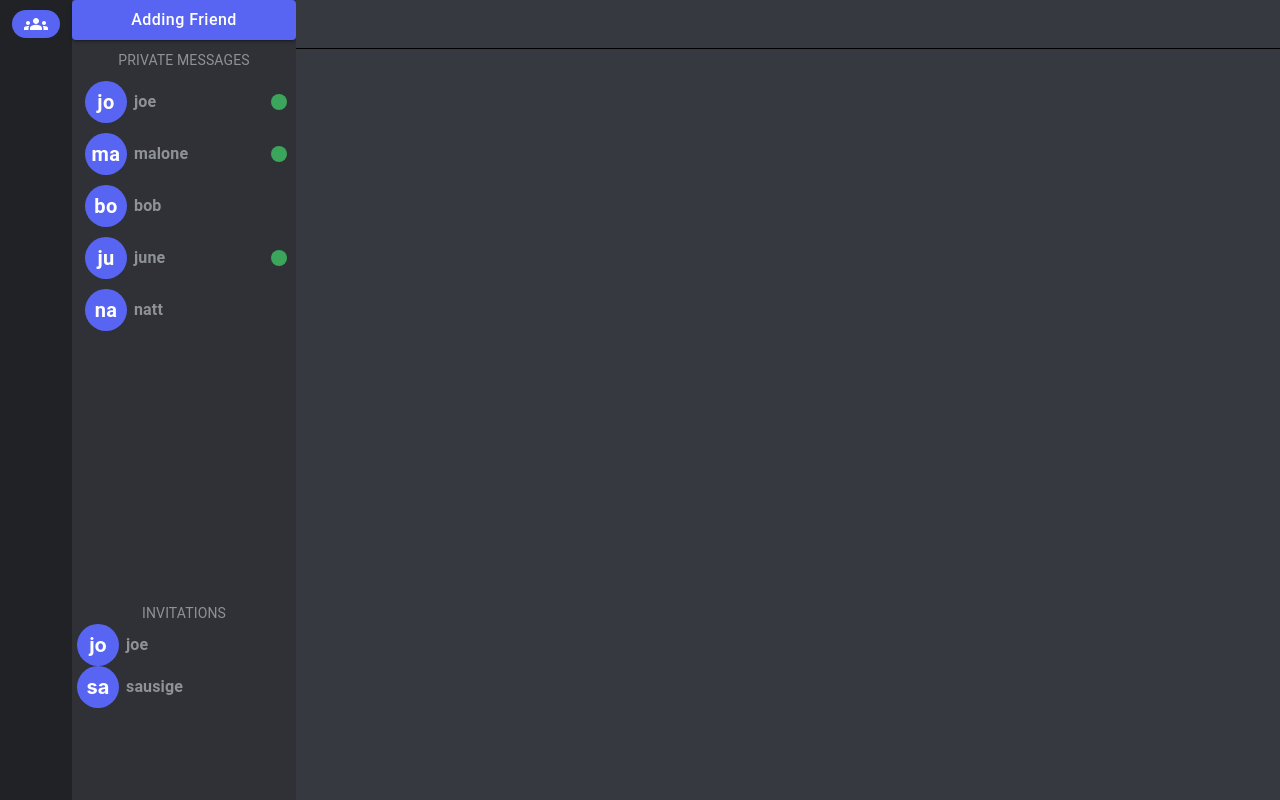
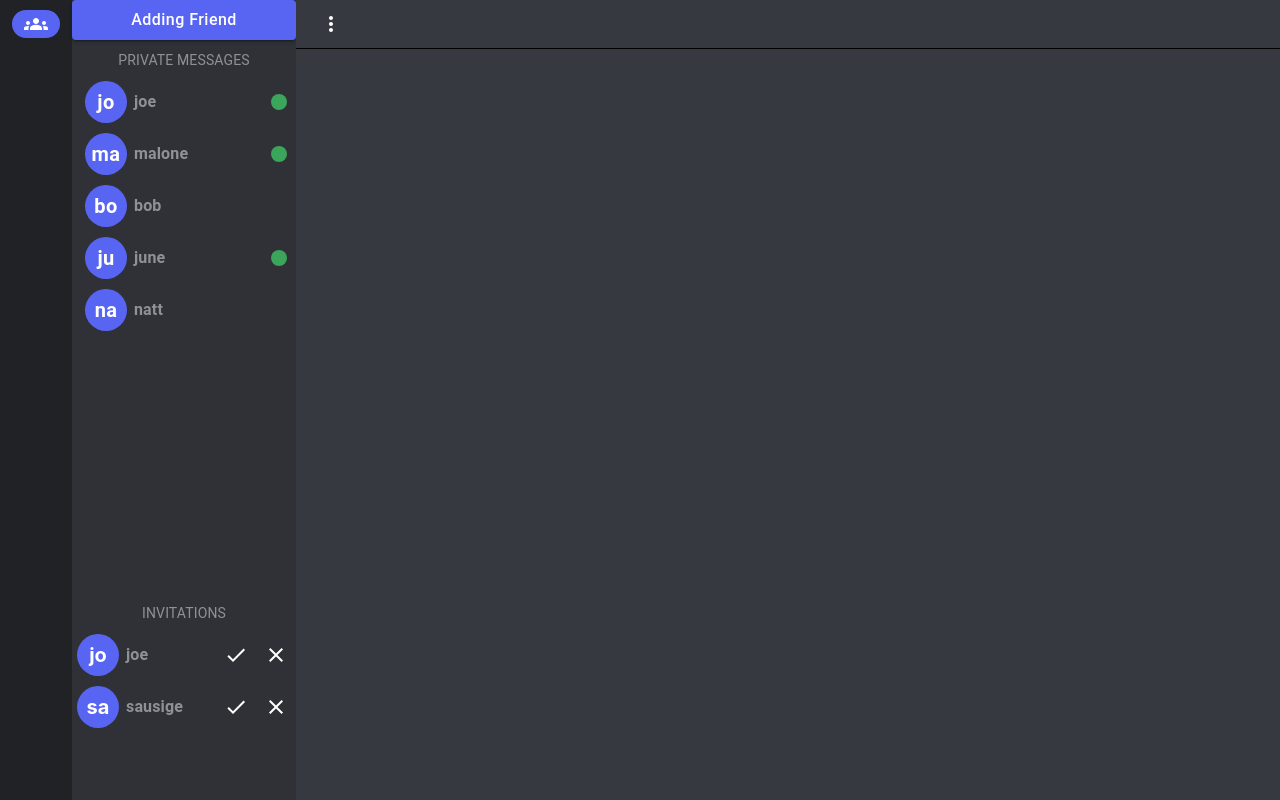
Before and after one commit to victorvaflo/discord-clone, a React (Create React App) app in the folder discord-frontend/: page / in a window 1280 px wide. Built offline with nearby package versions, Linux system fonts and the light colour scheme; sample sign-in values are in the browser's storage.

Commit message:
fishing pending inv and auth actions

```diff
--- a/discord-frontend/src/Dashboard/AppBar/AppBar.js
+++ b/discord-frontend/src/Dashboard/AppBar/AppBar.js
@@ -1,5 +1,6 @@
 import React from "react";
 import { styled } from "@mui/material";
+import DropdownMenu from "./DropdownMenu";
 
 const MainContainer = styled("div")({
   position: "absolute",
@@ -16,7 +17,11 @@ const MainContainer = styled("div")({
 });
 
 function AppBar() {
-  return <MainContainer></MainContainer>;
+  return (
+    <MainContainer>
+      <DropdownMenu />
+    </MainContainer>
+  );
 }
 
 export default AppBar;
--- /dev/null
+++ b/discord-frontend/src/Dashboard/AppBar/DropdownMenu.js
@@ -0,0 +1,40 @@
+import * as React from "react";
+import Button from "@mui/material/Button";
+import Menu from "@mui/material/Menu";
+import MenuItem from "@mui/material/MenuItem";
+import { IconButton } from "@mui/material";
+import MoreVertIcon from "@mui/icons-material/MoreVert";
+import { logout } from "../../shared/utils/auth";
+
+export default function DropdownMenu() {
+  const [anchorEl, setAnchorEl] = React.useState(null);
+
+  const open = Boolean(anchorEl);
+
+  const handleMenuOpen = (event) => {
+    setAnchorEl(event.currentTarget);
+  };
+  const handleMenuClose = () => {
+    setAnchorEl(null);
+  };
+
+  return (
+    <div>
+      <IconButton onClick={handleMenuOpen} style={{ color: "white" }}>
+        {" "}
+        <MoreVertIcon></MoreVertIcon>
+      </IconButton>
+      <Menu
+        id="basic-menu"
+        anchorEl={anchorEl}
+        open={open}
+        onClose={handleMenuClose}
+        MenuListProps={{
+          "aria-labelledby": "basic-button",
+        }}
+      >
+        <MenuItem onClick={logout}>Logout</MenuItem>
+      </Menu>
+    </div>
+  );
+}
--- a/discord-frontend/src/Dashboard/Dashboard.js
+++ b/discord-frontend/src/Dashboard/Dashboard.js
@@ -1,9 +1,12 @@
-import React from "react";
+import React, { useEffect } from "react";
 import { styled } from "@mui/material";
 import SideBar from "./SideBar/SideBar";
 import FriendsSideBar from "./FriendsSideBar/FriendsSideBar";
 import Messanger from "./Messanger/Messanger";
 import AppBar from "./AppBar/AppBar";
+import { logout } from "../shared/utils/auth";
+import { connect } from "react-redux";
+import { getActions } from "../store/actions/authAction";
 
 const Wrapper = styled("div")({
   width: "100%",
@@ -11,7 +14,16 @@ const Wrapper = styled("div")({
   display: "flex",
 });
 
-const Dashboard = () => {
+const Dashboard = ({ setUserDetails }) => {
+  useEffect(() => {
+    const userDetails = localStorage.getItem("user");
+    if (!userDetails) {
+      logout();
+    } else {
+      setUserDetails(JSON.parse(userDetails));
+    }
+  }, []);
+
   return (
     <Wrapper>
       <SideBar></SideBar>
@@ -22,4 +34,7 @@ const Dashboard = () => {
   );
 };
 
-export default Dashboard;
+const mapActionsToProps = (dispatch) => {
+  return { ...getActions(dispatch) };
+};
+export default connect(null, mapActionsToProps)(Dashboard);
--- /dev/null
+++ b/discord-frontend/src/Dashboard/FriendsSideBar/PendingInvitationsList/InvitationDecisionButton.js
@@ -0,0 +1,32 @@
+import React from "react";
+import CheckIcon from "@mui/icons-material/Check";
+import ClearIcon from "@mui/icons-material/Clear";
+import Box from "@mui/material/Box";
+import { IconButton } from "@mui/material";
+
+function InvitationDecisionButton({
+  disabled,
+  acceptInvitationHantler,
+  rejectInvitationHantler,
+}) {
+  return (
+    <Box>
+      <IconButton
+        style={{ color: "white" }}
+        disabled={disabled}
+        onClick={acceptInvitationHantler}
+      >
+        <CheckIcon></CheckIcon>
+      </IconButton>
+      <IconButton
+        style={{ color: "white" }}
+        disabled={disabled}
+        onClick={rejectInvitationHantler}
+      >
+        <ClearIcon></ClearIcon>
+      </IconButton>
+    </Box>
+  );
+}
+
+export default InvitationDecisionButton;
--- a/discord-frontend/src/Dashboard/FriendsSideBar/PendingInvitationsList/PendingInvitationsListItem.js
+++ b/discord-frontend/src/Dashboard/FriendsSideBar/PendingInvitationsList/PendingInvitationsListItem.js
@@ -1,6 +1,7 @@
 import { Box, Tooltip, Typography } from "@mui/material";
 import React, { useState } from "react";
 import Avatar from "../../../shared/components/Avatar";
+import InvitationDecisionButton from "./InvitationDecisionButton";
 
 function PendingInvitationsListItem({
   id,
@@ -28,7 +29,7 @@ function PendingInvitationsListItem({
           sx={{
             width: "100%",
             height: "42px",
-            margintop: "10px",
+            marginTop: "10px",
             display: "flex",
             alignItems: "center",
             justifyContent: "space-between",
@@ -46,6 +47,11 @@ function PendingInvitationsListItem({
           >
             {username}
           </Typography>
+          <InvitationDecisionButton
+            disabled={buttonsDisable}
+            acceptInvitationHantler={handleAcceptFriendInvitation}
+            rejectInvitationHantler={handleRejectFriendInvitation}
+          />
         </Box>
       </div>
     </Tooltip>
--- a/discord-frontend/src/store/actions/authAction.js
+++ b/discord-frontend/src/store/actions/authAction.js
@@ -10,6 +10,7 @@ export const getActions = (dispatch) => {
     login: (userDetails, navigate) => dispatch(login(userDetails, navigate)),
     register: (userDetails, navigate) =>
       dispatch(register(userDetails, navigate)),
+    setUserDetails: (userDetails) => dispatch(setUserDetails(userDetails)),
   };
 };
 
--- a/discord-frontend/src/store/reducers/authReducer.js
+++ b/discord-frontend/src/store/reducers/authReducer.js
@@ -1,7 +1,7 @@
 import { authActions } from "../actions/authAction";
 
 const initState = {
-  userDetail: null,
+  userDetails: null,
 };
 
 const reducer = (state = initState, action) => {
```
